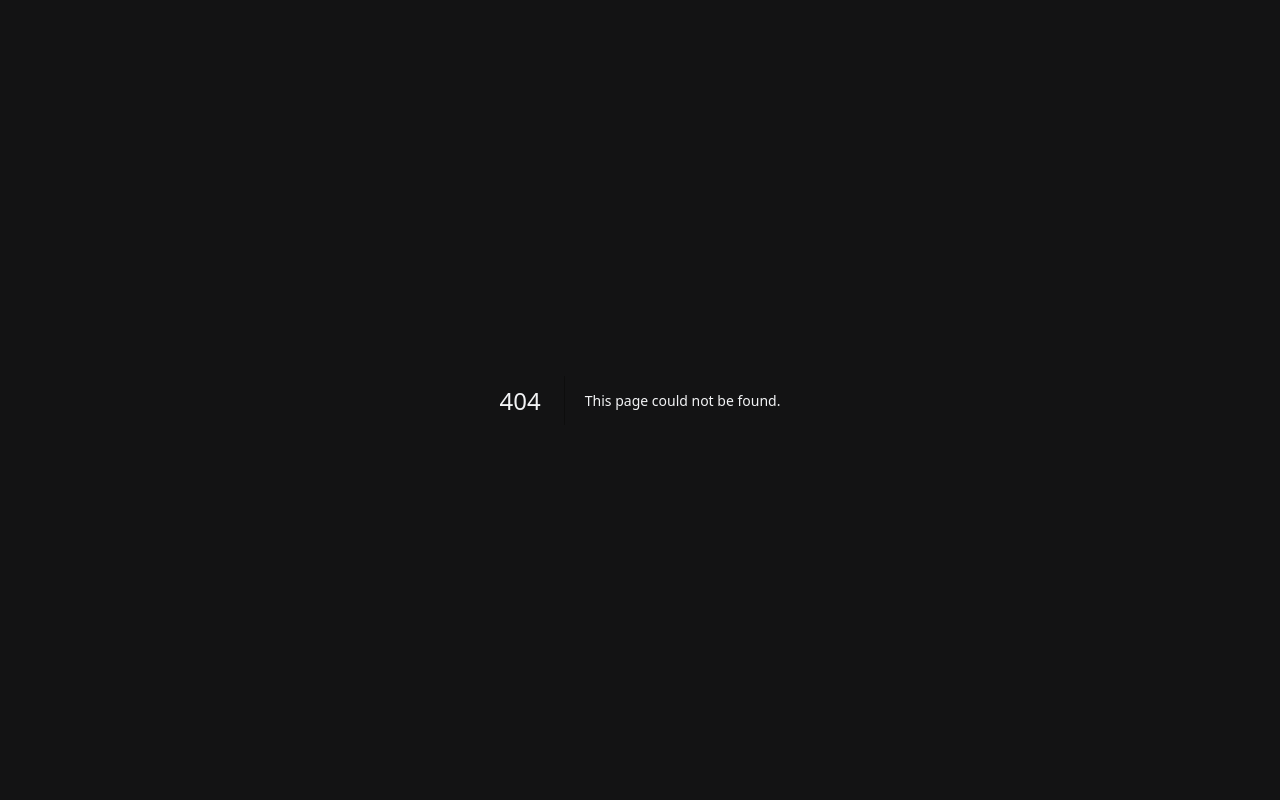
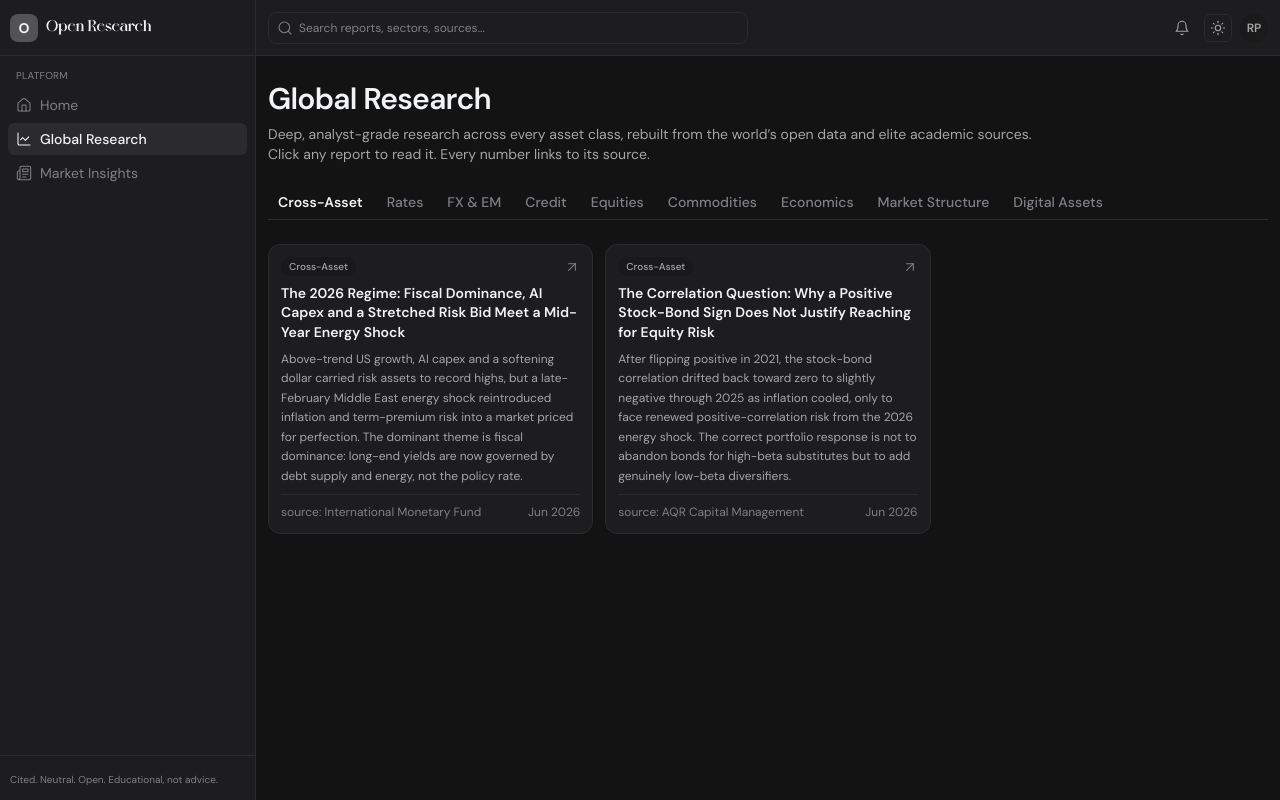
Before and after one commit to poojahooda22/fintech-webapp, a Next.js app: page /global-research in a window 1280 px wide. Before the commit this address had no page. Built offline with nearby package versions, Linux system fonts and the light colour scheme; a web font is replaced by a local one.

Commit message:
Redesign homepage and remove page-level disclaimers

```diff
--- /dev/null
+++ b/app/global-research/page.tsx
@@ -0,0 +1,49 @@
+import type { Metadata } from 'next'
+import { Tabs, type TabItem } from '@/components/dashboard/Tabs'
+import { ResearchCard } from '@/components/dashboard/ResearchCard'
+import { CATEGORIES, reportsByCategory } from '@/lib/research/reports'
+
+export const metadata: Metadata = {
+  title: 'Global Research — Open Research',
+  description:
+    'Deep, analyst-grade research across every asset class, rebuilt from open data and elite academic sources. Every number links to its source.',
+}
+
+export default function GlobalResearchPage() {
+  const researchTabs: TabItem[] = CATEGORIES.map((category) => ({
+    id: category,
+    label: category,
+    content: (
+      <div className="grid grid-cols-1 md:grid-cols-2 lg:grid-cols-3 gap-xl">
+        {reportsByCategory(category).map((r) => (
+          <ResearchCard
+            key={r.slug}
+            slug={r.slug}
+            category={r.category}
+            title={r.title}
+            summary={r.summary}
+            source={r.source}
+            date={r.date}
+          />
+        ))}
+      </div>
+    ),
+  }))
+
+  return (
+    <main className="max-w-page mx-auto px-xl py-4xl flex flex-col gap-3xl">
+      <section className="flex flex-col gap-sm">
+        <h1 className="text-display-sm font-semibold text-foreground tracking-tight">
+          Global Research
+        </h1>
+        <p className="text-sm text-foreground-secondary max-w-width-xl">
+          Deep, analyst-grade research across every asset class, rebuilt from the world&rsquo;s open
+          data and elite academic sources. Click any report to read it. Every number links to its
+          source.
+        </p>
+      </section>
+
+      <Tabs tabs={researchTabs} />
+    </main>
+  )
+}
--- a/app/layout.tsx
+++ b/app/layout.tsx
@@ -1,6 +1,8 @@
 import type { Metadata } from 'next'
 import { DM_Sans, DM_Mono } from 'next/font/google'
 import './globals.css'
+import { Sidebar } from '@/components/dashboard/Sidebar'
+import { TopBar } from '@/components/dashboard/TopBar'
 
 const dmSans = DM_Sans({
   subsets: ['latin'],
@@ -41,7 +43,13 @@ export default function RootLayout({
         <script dangerouslySetInnerHTML={{ __html: themeScript }} />
       </head>
       <body className="min-h-screen bg-background text-foreground font-sans antialiased">
-        {children}
+        <div className="flex min-h-screen">
+          <Sidebar />
+          <div className="flex-1 min-w-0 flex flex-col">
+            <TopBar />
+            {children}
+          </div>
+        </div>
       </body>
     </html>
   )
--- /dev/null
+++ b/app/market-insights/page.tsx
@@ -0,0 +1,34 @@
+import type { Metadata } from 'next'
+import { Newspaper } from 'lucide-react'
+
+export const metadata: Metadata = {
+  title: 'Market Insights — Open Research',
+  description: 'Real-time, data-driven market insights. Coming soon.',
+}
+
+export default function MarketInsightsPage() {
+  return (
+    <main className="max-w-page mx-auto px-xl py-4xl flex flex-col gap-3xl">
+      <section className="flex flex-col gap-sm">
+        <h1 className="text-display-sm font-semibold text-foreground tracking-tight">
+          Market Insights
+        </h1>
+        <p className="text-sm text-foreground-secondary max-w-width-xl">
+          Real-time reads on liquidity, market structure, sentiment, and policy shifts, delivered as
+          short, data-driven notes. This is the next surface we build.
+        </p>
+      </section>
+
+      <div className="rounded-xl border border-primary bg-background-secondary px-xl py-5xl flex flex-col items-center gap-md text-center">
+        <span className="w-12 h-12 rounded-full bg-background-active flex items-center justify-center">
+          <Newspaper className="w-5 h-5 stroke-[1.6] text-foreground-secondary" />
+        </span>
+        <span className="text-base font-semibold text-foreground">In the works</span>
+        <p className="text-xs text-foreground-muted max-w-width-sm">
+          Global Research is live now. Market Insights builds on the same open data and citation
+          discipline, focused on what is moving today rather than the standing analysis.
+        </p>
+      </div>
+    </main>
+  )
+}
--- a/app/page.tsx
+++ b/app/page.tsx
@@ -1,132 +1,142 @@
-import { TopBar } from '@/components/dashboard/TopBar'
-import { StatCard } from '@/components/dashboard/StatCard'
-import { Tabs, type TabItem } from '@/components/dashboard/Tabs'
-import { ResearchCard } from '@/components/dashboard/ResearchCard'
-import { Disclaimer } from '@/components/dashboard/Disclaimer'
-import { CATEGORIES, reportsByCategory } from '@/lib/research/reports'
-import { getUsdFx } from '@/lib/sources/frankfurter'
-import { getPublicDebt } from '@/lib/sources/treasury'
-import { fmtNum, fmtSignedPct, fmtUsdTrillions } from '@/lib/format'
+import Link from 'next/link'
+import { ArrowRight, FileText, Link2, LineChart, GraduationCap, type LucideIcon } from 'lucide-react'
+import { CATEGORIES } from '@/lib/research/reports'
 
-interface Stat {
-  label: string
-  value: string
-  delta: string
-  up: boolean
-  source: string
+interface Offer {
+  readonly icon: LucideIcon
+  readonly title: string
+  readonly body: string
 }
 
-function placeholder(label: string): Stat {
-  return { label, value: '—', delta: 'live data unavailable', up: true, source: 'source: pending' }
-}
+const OFFERS: readonly Offer[] = [
+  {
+    icon: FileText,
+    title: 'Institutional-grade, rebuilt open',
+    body: 'We reconstruct the analysis a bank research desk would write, from sources anyone is free to open. The depth of a terminal, none of the gate.',
+  },
+  {
+    icon: Link2,
+    title: 'Every number cites its source',
+    body: 'No claim floats on its own. Each figure links straight to the Federal Reserve, the Treasury, the ECB, or the paper behind it, so you can check the work.',
+  },
+  {
+    icon: LineChart,
+    title: 'Real data, live where it matters',
+    body: 'Live charts pulled from open feeds, each labeled with its real frequency and as-of date. A quarterly read is never dressed up as real time.',
+  },
+  {
+    icon: GraduationCap,
+    title: 'The academic layer',
+    body: 'A bank can cite its own brand. We cite the frontier instead: the working papers from Harvard, MIT, Stanford, Oxford, and the wider research literature.',
+  },
+]
 
-function buildStats(
-  fx: Awaited<ReturnType<typeof getUsdFx>>,
-  debt: Awaited<ReturnType<typeof getPublicDebt>>,
-): Stat[] {
-  return [
-    fx
-      ? {
-          label: 'USD strength (proxy)',
-          value: fmtNum(fx.strengthLatest),
-          delta: `${fmtSignedPct(fx.strengthChangePct)} 6m`,
-          up: fx.strengthChangePct >= 0,
-          source: 'source: Frankfurter / ECB, open',
-        }
-      : placeholder('USD strength (proxy)'),
-    debt
-      ? {
-          label: 'US public debt',
-          value: fmtUsdTrillions(debt.latestTotal),
-          delta: debt.changePctYoY != null ? `${fmtSignedPct(debt.changePctYoY)} 1y` : 'live',
-          up: true,
-          source: 'source: U.S. Treasury, public domain',
-        }
-      : placeholder('US public debt'),
-    fx
-      ? {
-          label: 'EUR per USD',
-          value: fmtNum(fx.latest.EUR, 4),
-          delta: `${fmtSignedPct(fx.changePct.EUR)} 6m`,
-          up: fx.changePct.EUR >= 0,
-          source: 'source: Frankfurter / ECB, open',
-        }
-      : placeholder('EUR per USD'),
-    fx
-      ? {
-          label: 'JPY per USD',
-          value: fmtNum(fx.latest.JPY, 2),
-          delta: `${fmtSignedPct(fx.changePct.JPY)} 6m`,
-          up: fx.changePct.JPY >= 0,
-          source: 'source: Frankfurter / ECB, open',
-        }
-      : placeholder('JPY per USD'),
-  ]
-}
-
-export default async function Home() {
-  const [fx, debt] = await Promise.all([getUsdFx(), getPublicDebt()])
-  const stats = buildStats(fx, debt)
-
-  const researchTabs: TabItem[] = CATEGORIES.map((category) => ({
-    id: category,
-    label: category,
-    content: (
-      <div className="grid grid-cols-1 md:grid-cols-2 lg:grid-cols-3 gap-xl">
-        {reportsByCategory(category).map((r) => (
-          <ResearchCard
-            key={r.slug}
-            slug={r.slug}
-            category={r.category}
-            title={r.title}
-            summary={r.summary}
-            source={r.source}
-            date={r.date}
-          />
-        ))}
-      </div>
-    ),
-  }))
-
+export default function Home() {
   return (
-    <div className="min-h-screen bg-background">
-      <TopBar />
-      <main className="max-w-page mx-auto px-xl py-5xl flex flex-col gap-5xl">
-        <section className="flex flex-col gap-sm">
-          <h1 className="text-display-md font-semibold text-foreground tracking-tight">
+    <main className="max-w-page mx-auto px-xl py-5xl flex flex-col gap-6xl">
+      <section className="flex flex-col gap-xl max-w-width-xl">
+        <span className="text-xs font-medium uppercase tracking-wide text-foreground-brand">
+          Open market research
+        </span>
+        <h1 className="text-display-lg font-semibold text-foreground tracking-tight leading-tight">
           The world of markets, open to everyone
         </h1>
-          <p className="text-sm text-foreground-secondary max-w-width-xl">
-            Global research and market insights, rebuilt from the world&rsquo;s open data and
-            elite academic research, free for every investor. Every number carries its source.
+        <p className="text-base text-foreground-secondary leading-relaxed">
+          The research big banks reserve for institutional clients, rebuilt from the world&rsquo;s
+          open data and elite academic sources, cited line by line, and free for every investor.
         </p>
+        <div className="flex flex-wrap items-center gap-lg pt-sm">
+          <Link
+            href="/global-research"
+            className="inline-flex items-center gap-sm h-10 px-xl rounded-md bg-background-brand-solid text-foreground-on-brand text-sm font-semibold hover:bg-background-brand-solid-hover transition-colors focus-visible:outline-none focus-visible:shadow-focus-ring-brand-xs"
+          >
+            Explore Global Research
+            <ArrowRight className="w-4 h-4 stroke-[1.8]" />
+          </Link>
+          <span className="text-xs text-foreground-muted">
+            No login, no paywall. Educational, not advice.
+          </span>
+        </div>
       </section>
 
-        <section className="grid grid-cols-2 lg:grid-cols-4 gap-xl">
-          {stats.map((s) => (
-            <StatCard key={s.label} {...s} />
-          ))}
+      <section className="grid grid-cols-1 lg:grid-cols-2 gap-xl">
+        <div className="rounded-xl border border-primary bg-background-secondary p-2xl flex flex-col gap-md">
+          <span className="text-xs font-semibold uppercase tracking-wide text-foreground-muted">
+            The problem
+          </span>
+          <h2 className="text-lg font-semibold text-foreground">Top-tier research is locked away</h2>
+          <p className="text-sm text-foreground-secondary leading-relaxed">
+            The best market research sits behind bank logins and paywalls, priced for institutions.
+            Individual investors get the headline, almost never the analysis behind it.
+          </p>
+        </div>
+        <div className="rounded-xl border border-primary bg-background-secondary p-2xl flex flex-col gap-md">
+          <span className="text-xs font-semibold uppercase tracking-wide text-foreground-muted">
+            The gap
+          </span>
+          <h2 className="text-lg font-semibold text-foreground">The raw data is open, but scattered</h2>
+          <p className="text-sm text-foreground-secondary leading-relaxed">
+            Central banks, regulators, the IMF, and universities publish a vast amount of open data
+            and research. It is fragmented, technical, and never assembled into a view you can read.
+          </p>
+        </div>
       </section>
 
       <section className="flex flex-col gap-xl">
-          <div className="flex items-end justify-between gap-xl">
         <div className="flex flex-col gap-xxs">
-              <h2 className="text-lg font-semibold text-foreground">Global Research</h2>
-              <p className="text-xs text-foreground-muted">
-                Deep, analyst-grade research across asset classes. Click any report to read it.
+          <h2 className="text-xl font-semibold text-foreground">What this platform does</h2>
+          <p className="text-sm text-foreground-muted">
+            We close that gap. The depth of a bank desk, built on sources you can open yourself.
           </p>
         </div>
-            {/* <span className="hidden sm:inline-flex text-xxs text-foreground-muted whitespace-nowrap">
-              Cited. Neutral. Open.
-            </span> */}
+        <div className="grid grid-cols-1 md:grid-cols-2 gap-xl">
+          {OFFERS.map((o) => {
+            const Icon = o.icon
+            return (
+              <div
+                key={o.title}
+                className="rounded-xl border border-primary bg-background-secondary p-2xl flex flex-col gap-md"
+              >
+                <span className="w-9 h-9 rounded-md bg-background-active flex items-center justify-center">
+                  <Icon className="w-4 h-4 stroke-[1.6] text-foreground-brand" />
+                </span>
+                <h3 className="text-sm font-semibold text-foreground">{o.title}</h3>
+                <p className="text-xs text-foreground-secondary leading-relaxed">{o.body}</p>
               </div>
-          <Tabs tabs={researchTabs} />
+            )
+          })}
+        </div>
       </section>
 
-        <footer className="pt-xl border-t border-primary">
-          <Disclaimer />
-        </footer>
+      <section className="flex flex-col gap-lg">
+        <h2 className="text-base font-semibold text-foreground">Coverage across every asset class</h2>
+        <div className="flex flex-wrap gap-sm">
+          {CATEGORIES.map((c) => (
+            <span
+              key={c}
+              className="inline-flex items-center h-7 px-md rounded-full border border-primary bg-background-secondary text-xs text-foreground-secondary"
+            >
+              {c}
+            </span>
+          ))}
+        </div>
+      </section>
+
+      <section className="rounded-xl border border-primary bg-background-secondary p-2xl flex flex-col sm:flex-row sm:items-center justify-between gap-xl">
+        <div className="flex flex-col gap-xxs">
+          <h2 className="text-lg font-semibold text-foreground">Start reading the research</h2>
+          <p className="text-sm text-foreground-secondary">
+            Dozens of analyst-grade reports, live data, and a source under every claim.
+          </p>
+        </div>
+        <Link
+          href="/global-research"
+          className="inline-flex items-center gap-sm h-10 px-xl rounded-md bg-background-brand-solid text-foreground-on-brand text-sm font-semibold hover:bg-background-brand-solid-hover transition-colors focus-visible:outline-none focus-visible:shadow-focus-ring-brand-xs shrink-0"
+        >
+          Open Global Research
+          <ArrowRight className="w-4 h-4 stroke-[1.8]" />
+        </Link>
+      </section>
     </main>
-    </div>
   )
 }
--- /dev/null
+++ b/components/dashboard/Sidebar.tsx
@@ -0,0 +1,72 @@
+'use client'
+
+import Link from 'next/link'
+import { usePathname } from 'next/navigation'
+import { Home, LineChart, Newspaper, type LucideIcon } from 'lucide-react'
+import { cn } from '@/lib/utils'
+
+interface NavItem {
+  readonly href: string
+  readonly label: string
+  readonly icon: LucideIcon
+}
+
+const NAV: readonly NavItem[] = [
+  { href: '/', label: 'Home', icon: Home },
+  { href: '/global-research', label: 'Global Research', icon: LineChart },
+  { href: '/market-insights', label: 'Market Insights', icon: Newspaper },
+]
+
+export function Sidebar() {
+  const pathname = usePathname()
+
+  function isActive(href: string): boolean {
+    if (href === '/') return pathname === '/'
+    return pathname === href || pathname.startsWith(`${href}/`)
+  }
+
+  return (
+    <aside className="hidden md:flex sticky top-0 h-screen w-64 shrink-0 flex-col border-r border-primary bg-background-sidenav-surface">
+      <Link href="/" className="h-14 flex items-center gap-md px-lg border-b border-primary shrink-0">
+        <span className="w-7 h-7 rounded-md bg-background-brand-solid flex items-center justify-center">
+          <span className="text-foreground-on-brand text-sm font-bold">O</span>
+        </span>
+        <span className="font-display text-base font-semibold text-foreground tracking-tight">
+          Open Research
+        </span>
+      </Link>
+
+      <nav className="flex-1 overflow-y-auto py-xl px-md flex flex-col gap-xxs">
+        <span className="px-md pb-xs text-xxs uppercase tracking-wide text-foreground-muted">
+          Platform
+        </span>
+        {NAV.map((item) => {
+          const on = isActive(item.href)
+          const Icon = item.icon
+          return (
+            <Link
+              key={item.href}
+              href={item.href}
+              className={cn(
+                'flex items-center gap-md px-md py-sm rounded-sm text-sm transition-colors',
+                'focus-visible:outline-none focus-visible:shadow-focus-ring-brand-xs',
+                on
+                  ? 'bg-background-active text-foreground font-medium'
+                  : 'text-foreground-tertiary hover:bg-background-hover hover:text-foreground',
+              )}
+            >
+              <Icon className="w-4 h-4 stroke-[1.6] shrink-0" />
+              {item.label}
+            </Link>
+          )
+        })}
+      </nav>
+
+      <div className="px-lg py-lg border-t border-primary shrink-0">
+        <span className="text-xxs text-foreground-muted leading-relaxed">
+          Cited. Neutral. Open. Educational, not advice.
+        </span>
+      </div>
+    </aside>
+  )
+}
--- a/components/dashboard/Tabs.tsx
+++ b/components/dashboard/Tabs.tsx
@@ -1,6 +1,7 @@
 'use client'
 
-import { useState, type ReactNode } from 'react'
+import { useId, useState, type ReactNode } from 'react'
+import { motion } from 'motion/react'
 import { cn } from '@/lib/utils'
 
 export interface TabItem {
@@ -9,10 +10,10 @@ export interface TabItem {
   readonly content: ReactNode
 }
 
-/**
- * Simple underline-filled tabs mirroring the rare-lab tab look: the active tab
- * carries the brand underline; inactive tabs are muted and brighten on hover.
- */
+// Bouncy, responsive morph for the active-tab underline, matching the
+// shared-layout indicator used across the design system.
+const MORPH_SPRING = { type: 'spring' as const, stiffness: 400, damping: 35 }
+
 export function Tabs({
   tabs,
   className,
@@ -22,6 +23,7 @@ export function Tabs({
 }) {
   const [active, setActive] = useState(tabs[0]?.id)
   const current = tabs.find((t) => t.id === active) ?? tabs[0]
+  const indicatorId = useId()
 
   return (
     <div className={className}>
@@ -34,19 +36,34 @@ export function Tabs({
               type="button"
               onClick={() => setActive(tab.id)}
               className={cn(
-                'relative h-9 px-xl -mb-px border-b-2 text-sm font-medium whitespace-nowrap',
-                'transition-colors duration-150 cursor-pointer focus-visible:outline-none',
+                'relative h-9 px-lg -mb-px text-sm whitespace-nowrap cursor-pointer',
+                'transition-colors duration-200 focus-visible:outline-none',
                 on
-                  ? 'text-foreground border-fg-brand-alt'
-                  : 'text-foreground-secondary border-transparent hover:text-foreground',
+                  ? 'text-foreground font-semibold'
+                  : 'text-foreground-muted hover:text-foreground-secondary font-medium',
               )}
             >
               {tab.label}
+              {on && (
+                <motion.span
+                  layoutId={`tab-underline-${indicatorId}`}
+                  transition={MORPH_SPRING}
+                  className="absolute inset-x-0 -bottom-px h-0.5 bg-foreground"
+                />
+              )}
             </button>
           )
         })}
       </div>
-      <div className="pt-4xl">{current?.content}</div>
+      <motion.div
+        key={active}
+        initial={{ opacity: 0, y: 4 }}
+        animate={{ opacity: 1, y: 0 }}
+        transition={{ duration: 0.18, ease: 'easeOut' }}
+        className="pt-4xl"
+      >
+        {current?.content}
+      </motion.div>
     </div>
   )
 }
```
Also changed, not shown: app/research/[slug]/page.tsx (+4 -8 lines), components/dashboard/TopBar.tsx (+0 -9 lines), package.json (+7 -6 lines), 1 other file (tests, documents, lock files or other folders). Lines whose indentation alone changed are shown as unchanged.
